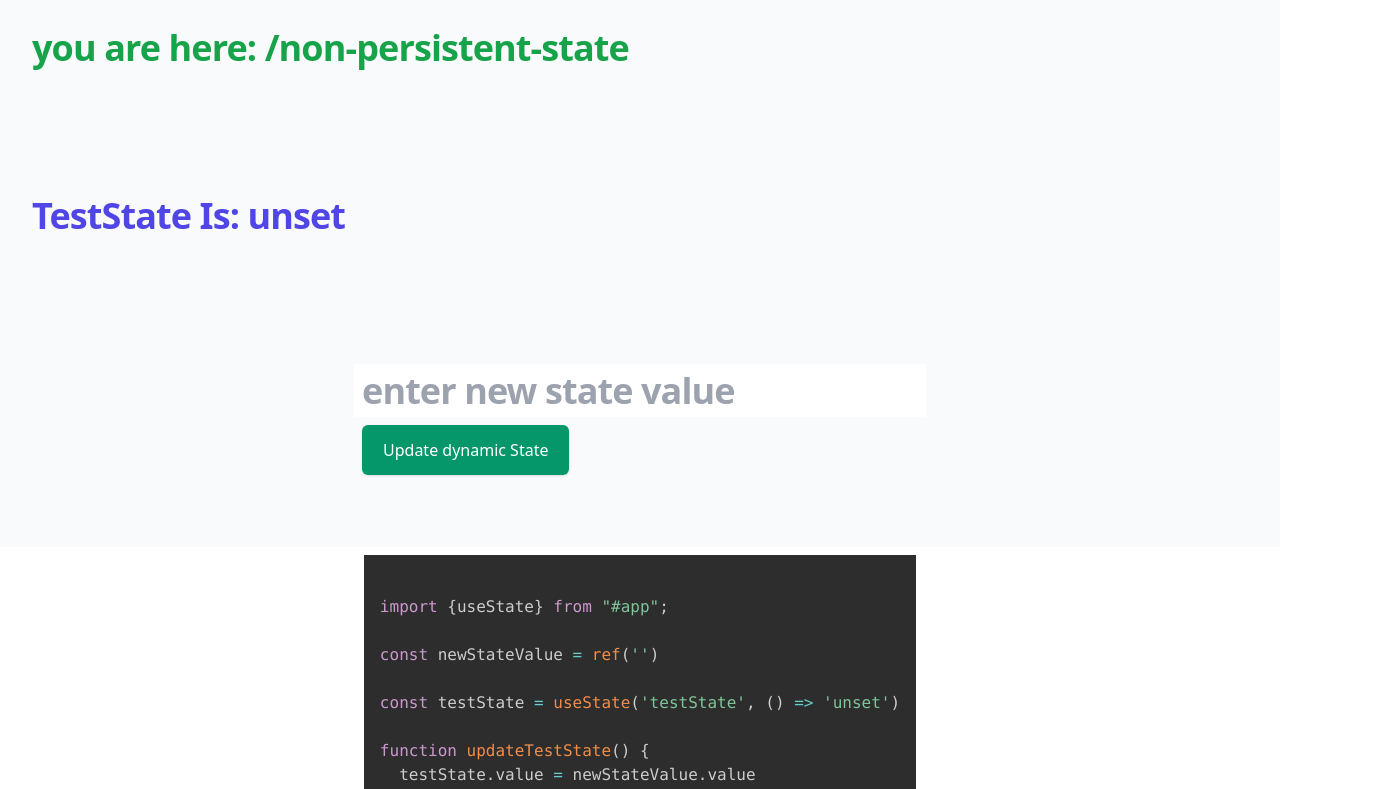
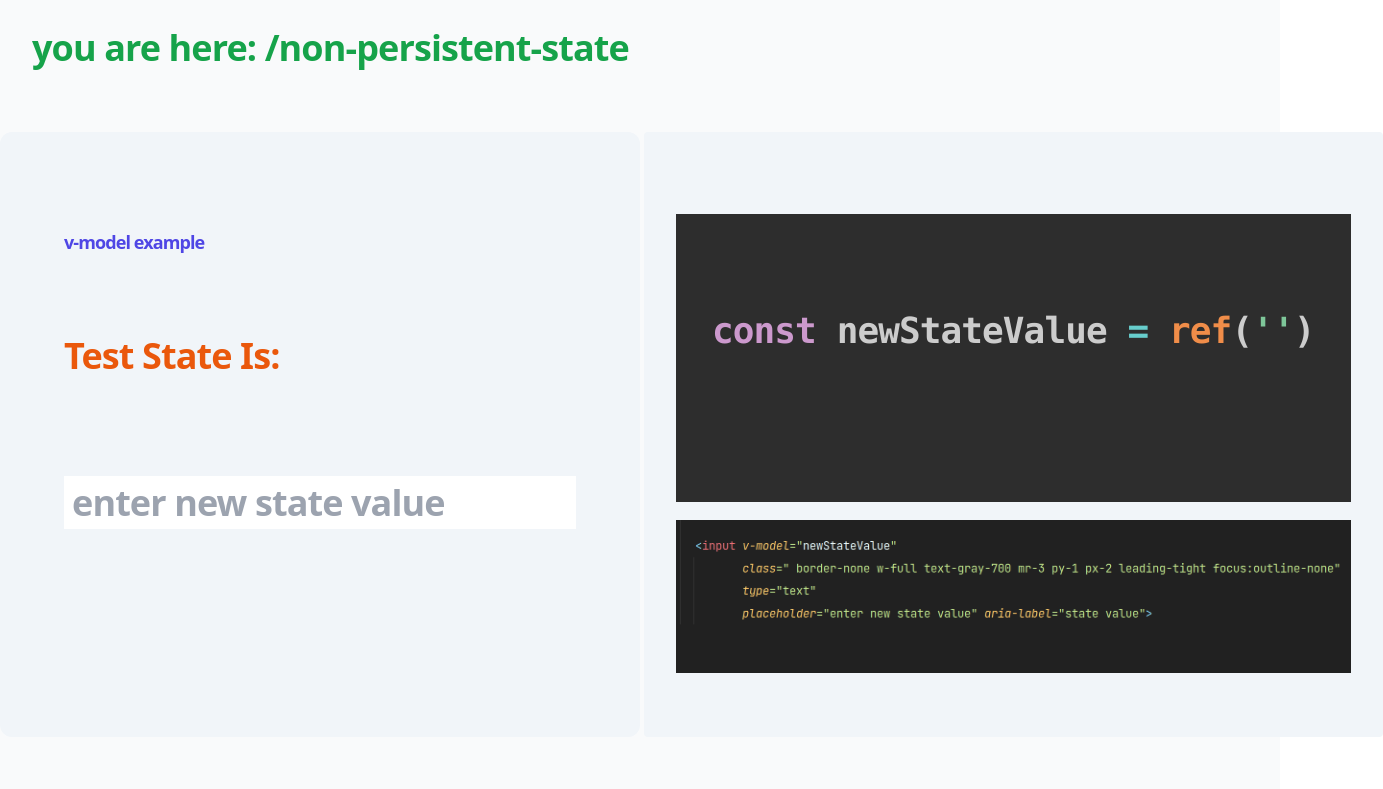
Before and after one commit to jurassicjs/nuxt3-laravel-dev, a Nuxt app in the folder apps/nuxt-app/: page /non-persistent-state in a window 1280 px wide. Shown: the part 320-1109 px from the top of the page, 1383 px wide, since content can reach past the window. Built offline with nearby package versions, Linux system fonts and the light colour scheme.

Commit message:
feature(setup) extract vmodel example

```diff
--- /dev/null
+++ b/apps/nuxt-app/components/elements/VModelExample.vue
@@ -0,0 +1,45 @@
+<script setup lang="ts">
+
+const newStateValue = ref('')
+
+</script>
+
+<template>
+  <div class="bg-gray-50 grid grid-cols-2">
+    <figure class="bg-slate-100 rounded-xl p-8 dark:bg-slate-800">
+      <div class="max-w-7xl mx-auto py-12 px-4 sm:px-6 lg:py-16 lg:px-8 place-content-center grid-rows-1 grid">
+        <h2 class="text-3xl font-extrabold tracking-tight text-black-900 sm:text-4xl">
+          <div class=" text-lg text-indigo-600">v-model example</div>
+          <div class=" text-orange-600 mb-5 py-20">Test State Is: <span class="text-green-600">{{
+              newStateValue
+            }}</span></div>
+          <input v-model="newStateValue"
+                 class=" border-none w-full text-gray-700 mr-3 py-1 px-2 leading-tight focus:outline-none"
+                 type="text"
+                 placeholder="enter new state value" aria-label="state value">
+        </h2>
+      </div>
+
+    </figure>
+
+    <div class="max-w-7xl mx-auto py-12 px-4 sm:px-6 lg:py-16 lg:px-8 place-content-center grid-rows-1 grid bg-slate-100 ml-1 rounded">
+      <div class="text-xl font-extrabold tracking-tight text-gray-600 sm:text-4xl">
+        <figure class="rounded-xl flex">
+          <div class="flex">
+                <pre>
+          <code class="language-javascript">
+const newStateValue = ref('')
+        </code>
+        </pre>
+
+          </div>
+        </figure>
+        <img class="mx-auto h-50 w-auto"
+             src="~/public/img/vModelTemplateExample.png"
+             alt="full stack jack logo"
+        />
+      </div>
+    </div>
+
+  </div>
+</template>
--- a/apps/nuxt-app/pages/non-persistent-state.vue
+++ b/apps/nuxt-app/pages/non-persistent-state.vue
@@ -1,28 +1,20 @@
 <script setup lang="ts">
 import Navbar from "~/components/layout/navbar.vue";
-import ActionButton from "~/components/elements/ActionButton.vue";
 import YouAreHere from "~/components/elements/YouAreHere.vue";
-import {useLoggedIn} from "~/composables/useLoggedIn";
-import {useState} from "#app";
+import VModelExample from "~/components/elements/VModelExample.vue";
 
-const newStateValue = ref('')
-const {user} = useLoggedIn()
-const testState = useState('testState', () => 'unset')
-
-function updateTestState() {
-  testState.value = newStateValue.value
-}
+const vModelExampleValue = ref('')
 
 </script>
-<script lang="ts">
-import Prism from '~/plugins/prism'
+<!--<script lang="ts">-->
+<!--import Prism from '~/plugins/prism'-->
 
-export default {
-  mounted() {
-    Prism.highlightAll()
-  }
-}
-</script>
+<!--export default {-->
+<!--  mounted() {-->
+<!--    Prism.highlightAll()-->
+<!--  }-->
+<!--}-->
+<!--</script>-->
 
 
 <template>
@@ -33,28 +25,23 @@ export default {
 
     <YouAreHere/>
 
+<VModelExample/>
+
     <div class="bg-gray-50">
       <div class="max-w-7xl mx-auto py-12 px-4 sm:px-6 lg:py-16 lg:px-8 lg:flex lg:items-center lg:justify-between">
         <h2 class="text-3xl font-extrabold tracking-tight text-gray-900 sm:text-4xl">
-          <span class="block text-indigo-600">TestState Is: {{ testState }}</span>
+          <span class="block text-indigo-600">Test State Is: {{ vModelExampleValue }}</span>
         </h2>
       </div>
       <div class="max-w-7xl mx-auto py-12 px-4 sm:px-6 lg:py-16 lg:px-8 place-content-center grid-rows-1 grid">
         <h2 class="text-3xl font-extrabold tracking-tight text-gray-900 sm:text-4xl">
-          <input v-model="newStateValue"
+          <input v-model="vModelExampleValue"
                  class=" border-none w-full text-gray-700 mr-3 py-1 px-2 leading-tight focus:outline-none" type="text"
                  placeholder="enter new state value" aria-label="state value">
         </h2>
-        <div class="mt-8 flex lg:mt-0 lg:flex-shrink-0 mt-5">
-          <ActionButton
-            actionClasses="bg-emerald-600"
-            title="Update dynamic State"
-            action-link="fake"
-            @action="updateTestState"
-          />
-        </div>
       </div>
     </div>
+
 
     <div class="flex justify-center">
       <pre>
@@ -70,7 +57,7 @@ function updateTestState() {
 }
       </code>
       </pre>
+
     </div>
-
   </div>
 </template>
```
Also changed, not shown: apps/nuxt-app/public/img/vModelTemplateExample.png (added).
